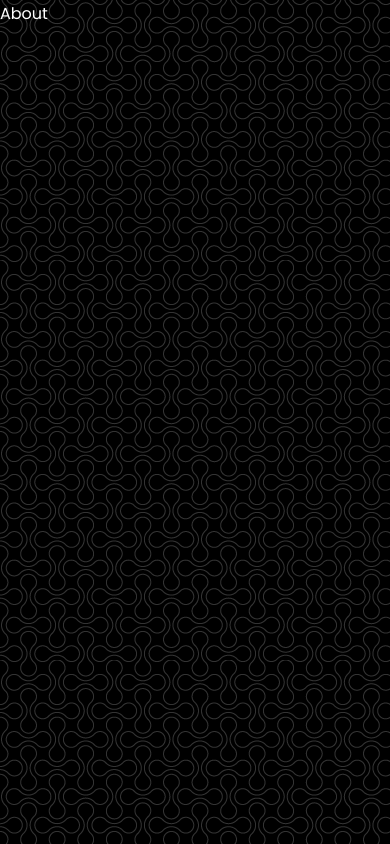
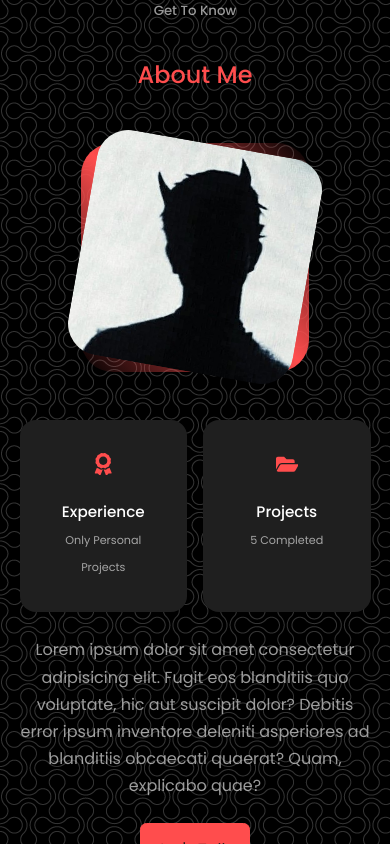
Before and after one commit to JBxss/JBxss.github.io, a React (Create React App) app: page / in a window 390 px wide. Shown: the part 940-1784 px from the top of the page. Built offline with nearby package versions, Linux system fonts and the light colour scheme.

Commit message:
[ADD] About component with responsive design

```diff
--- a/src/components/about/about.css
+++ b/src/components/about/about.css
@@ -0,0 +1,109 @@
+.about__container {
+    display: grid;
+    grid-template-columns: 35% 50%;
+    gap: 15%;
+}
+
+.about__me {
+    width: 100%;
+    aspect-ratio: 1/1;
+    border-radius: 2rem;
+    background: linear-gradient(45deg, transparent, var(--color-primary), transparent);
+    display: grid;
+    place-items: center;
+}
+
+.about__me-image {
+    border-radius: 2rem;
+    overflow: hidden;
+    transform: rotate(10deg);
+    transition: var(--transition);
+}
+
+.about__me-image:hover {
+    transform: rotate(0);
+}
+
+.about__cards {
+    display: grid;
+    grid-template-columns: repeat(2, 1fr);
+    gap: 1.5rem;
+}
+
+.about__card {
+    background: var(--color-bg-variant);
+    border: 1px solid transparent;
+    border-radius: 1rem;
+    padding: 2rem;
+    text-align: center;
+    transition: var(--transition);
+}
+
+.about__card:hover {
+    background: rgba(0, 0, 0, 0.3);
+    border-color: var(--color-primary-variant);
+    cursor: default;
+}
+
+.about__icon {
+    color: var(--color-primary);
+    font-size: 1.4rem;
+    margin-bottom: 1rem;
+}
+
+.about__card h5 {
+    font-size: 0.95rem;
+}
+
+.about__card small {
+    font-size: 0.7rem;
+    color: var(--color-light);
+}
+
+.about__content p {
+    margin: 2rem 0 2.6rem;
+    color: var(--color-light);
+}
+
+
+/** ========= Media Queries (Medium Devices) ============== */
+@media screen and (max-width: 1024px) {
+    .about__container {
+        grid-template-columns: 1fr;
+        gap: 0;
+    }
+
+    .about__me {
+        width: 50%;
+        margin: 2rem auto 4rem;
+    }
+
+    .about__content {
+        text-align: center;
+    }
+
+    .about__content p {
+        margin: 1rem 0 1.5rem;
+    }
+}
+
+/** ========= Media Queries (Small Devices) ============== */
+@media screen and (max-width: 600px) {
+    .about__me {
+        width: 65%;
+        margin: 0 auto 3rem;
+    }
+
+    .about__cards {
+        grid-template-columns: 1fr 1fr;
+        gap: 1rem;
+    }
+
+    .about__content {
+        text-align: center;
+    }
+
+    .about__content p {
+        margin: 1.5rem 0;
+    }
+}
--- a/src/components/about/about.jsx
+++ b/src/components/about/about.jsx
@@ -1,9 +1,44 @@
 import React from 'react'
 import "./about.css"
+import ME from "../../assets/N2PuvF9Q_400x400.jpg"
+import {FaAward, FaFolderOpen} from "react-icons/fa"
 
 const about = () => {
   return (
-    <section id='about'>About</section>
+    <section id='about'>
+      <h5>Get To Know</h5>
+      <h2>About Me</h2>
+
+      <div className="container about__container">
+        <div className="about__me">
+          <div className="about__me-image">
+            <img src={ME} alt="Me"/>
+          </div>
+        </div>
+
+        <div className="about__content">
+          <div className="about__cards">
+            <article className='about__card'>
+              <FaAward className='about__icon'/>
+              <h5>Experience</h5>
+              <small>Only Personal Projects</small>
+            </article>
+
+            <article className='about__card'>
+              <FaFolderOpen className='about__icon'/>
+              <h5>Projects</h5>
+              <small>5 Completed</small>
+            </article>
+          </div>
+
+          <p>
+            Lorem ipsum dolor sit amet consectetur adipisicing elit. Fugit eos blanditiis quo voluptate, hic aut suscipit dolor? Debitis error ipsum inventore deleniti asperiores ad blanditiis obcaecati quaerat? Quam, explicabo quae?
+          </p>
+
+          <a href="#contact" className='btn btn-primary'>Let's Talk</a>
+        </div>
+      </div>
+    </section>
   )
 }
 
--- a/src/index.css
+++ b/src/index.css
@@ -17,7 +17,7 @@
     --color-primary: #ff4d4d;
     --color-primary-variant: rgba(255, 77, 77, 0.4);
     --color-white: #fff;
-    --color-ligth: rgba(255, 255, 255, 0.6);
+    --color-light: rgba(255, 255, 255, 0.6);
 
     --transition: all 400ms ease;
 
@@ -64,7 +64,7 @@
 
 section > h2, section > h5 {
     text-align: center;
-    color: var(--color-ligth);
+    color: var(--color-light);
 }
 
 section > h2 {
@@ -73,7 +73,7 @@
 }
 
 .text-light {
-    color: var(--color-ligth);
+    color: var(--color-light);
 }
 
 a {
```
